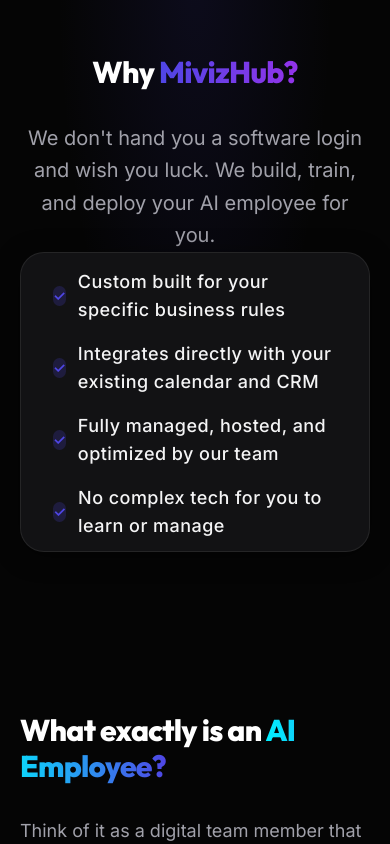
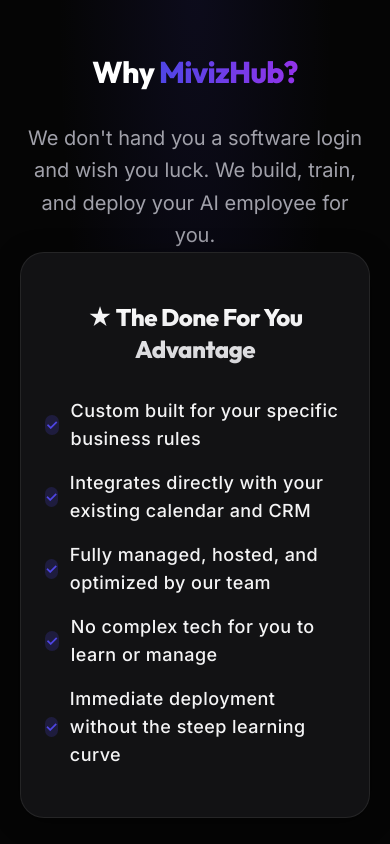
Before and after one commit to Rahullohar703/mivizhub-online, a React (Vite) app: page / in a window 390 px wide. Shown: the part 2600-3444 px from the top of the page. Built offline with nearby package versions, Linux system fonts and the light colour scheme; the HTML template or start-up script is replaced by a standard one.

Commit message:
Fix Why MivizHub card layout and optimize FAQ accordion performance

```diff
--- a/src/components/SectionFAQ.jsx
+++ b/src/components/SectionFAQ.jsx
@@ -55,18 +55,15 @@
                   {open === idx ? '−' : '+'}
                 </span>
               </button>
-              <AnimatePresence>
-                {open === idx && (
-                  <motion.div
-                    initial={{ height: 0, opacity: 0 }}
-                    animate={{ height: 'auto', opacity: 1 }}
-                    exit={{ height: 0, opacity: 0 }}
-                    className="px-6 pb-6 text-textMuted leading-relaxed"
-                  >
+              <div
+                className={`grid transition-all duration-300 ease-in-out ${open === idx ? 'grid-rows-[1fr] opacity-100' : 'grid-rows-[0fr] opacity-0'}`}
+              >
+                <div className="overflow-hidden">
+                  <div className="px-6 pb-6 text-textMuted leading-relaxed">
                     {faq.a}
-                  </motion.div>
-                )}
-              </AnimatePresence>
+                  </div>
+                </div>
+              </div>
             </div>
           ))}
         </div>
--- a/src/components/SectionSolution.jsx
+++ b/src/components/SectionSolution.jsx
@@ -29,10 +29,10 @@
           whileInView={{ opacity: 1, scale: 1 }}
           viewport={{ once: true }}
           transition={{ duration: 1, delay: 0.2 }}
-          className="max-w-4xl mx-auto h-[300px] md:h-[400px] card-base flex items-center justify-center relative overflow-hidden group bg-[radial-gradient(circle_at_center,rgba(79,70,229,0.15)_0%,transparent_60%)]"
+          className="max-w-4xl mx-auto card-base flex flex-col items-center justify-center relative overflow-hidden group bg-[radial-gradient(circle_at_center,rgba(79,70,229,0.15)_0%,transparent_60%)] py-12 md:py-16 px-6"
         >
-          <div className="text-center relative z-10 p-8">
-            <h3 className="text-3xl font-extrabold text-gradient-dark mb-8"><span className="text-brandAccent">★</span> The Done For You Advantage</h3>
+          <div className="text-center relative z-10 w-full max-w-2xl mx-auto">
+            <h3 className="text-2xl md:text-3xl font-extrabold text-gradient-dark mb-8"><span className="text-brandAccent">★</span> The Done For You Advantage</h3>
             <ul className="text-left text-textMain font-medium tracking-wide space-y-4 inline-block text-lg">
               <li className="flex items-center gap-3"><div className="w-5 h-5 rounded-full bg-brandAccent/20 flex items-center justify-center text-brandAccent text-sm font-bold">✓</div> Custom built for your specific business rules</li>
               <li className="flex items-center gap-3"><div className="w-5 h-5 rounded-full bg-brandAccent/20 flex items-center justify-center text-brandAccent text-sm font-bold">✓</div> Integrates directly with your existing calendar and CRM</li>
```
